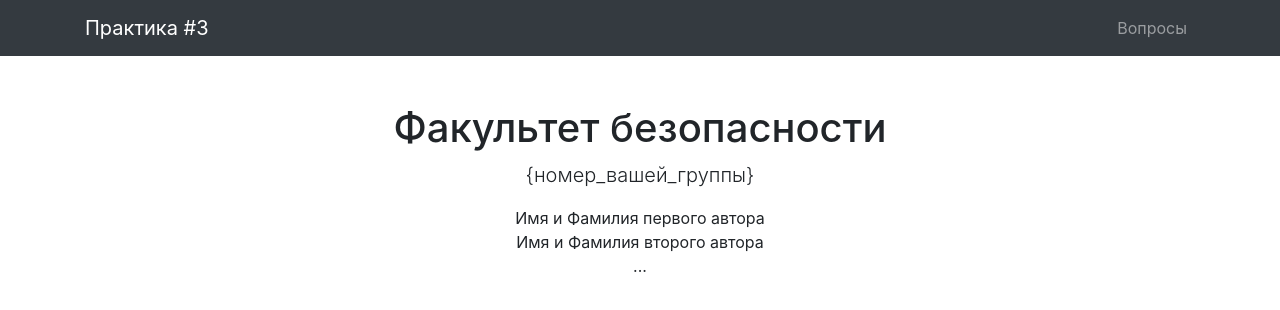
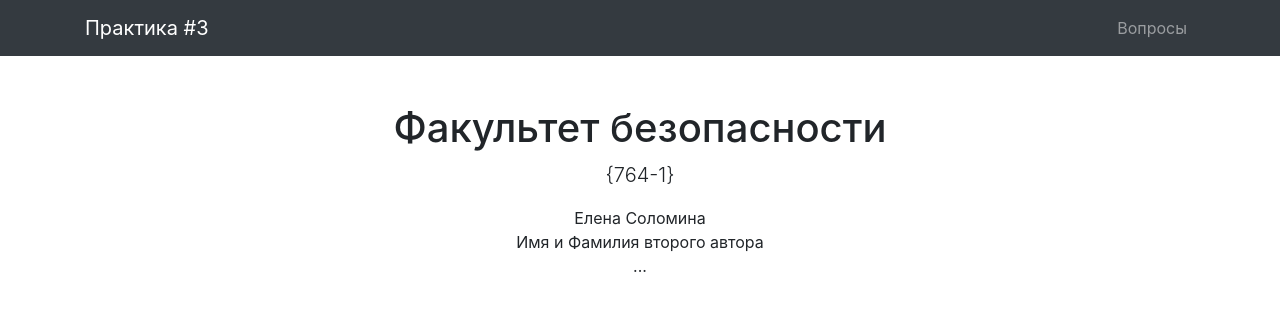
Before and after one commit to HELENSOLOMINA/github.io, a plain HTML site: page index.html in a window 1280 px wide. Drawn offline with nearby package versions, Linux system fonts and the light colour scheme.

Commit message:
Практика_3

```diff
--- a/index.html
+++ b/index.html
@@ -52,9 +52,9 @@
     <div class="row">
       <div class="col-lg-12 text-center">
         <h1 class="mt-5">Факультет безопасности</h1>
-        <p class="lead">{номер_вашей_группы}</p>
+        <p class="lead">{764-1}</p>
         <ul class="list-unstyled">
-          <li>Имя и Фамилия первого автора</li>
+          <li>Елена Соломина</li>
           <li>Имя и Фамилия второго автора</li>
           <li>...</li>
         </ul>
```
